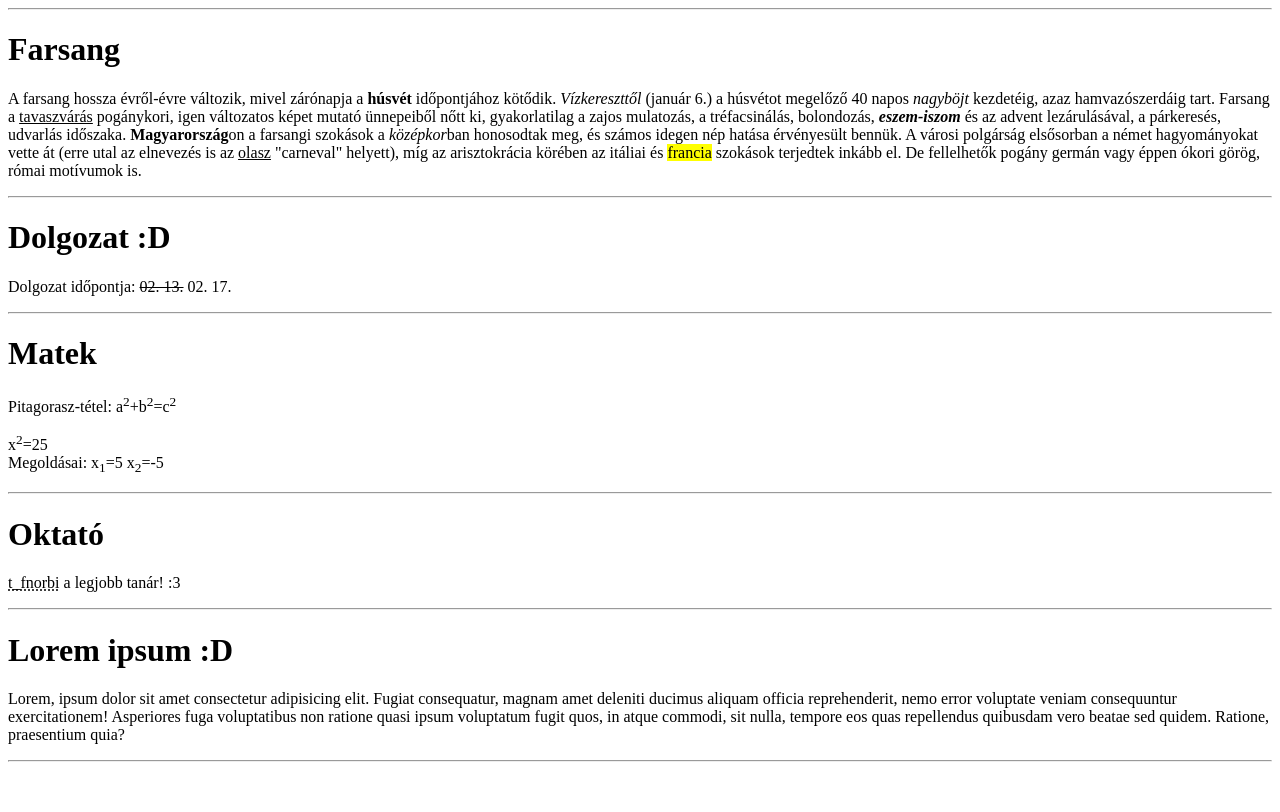
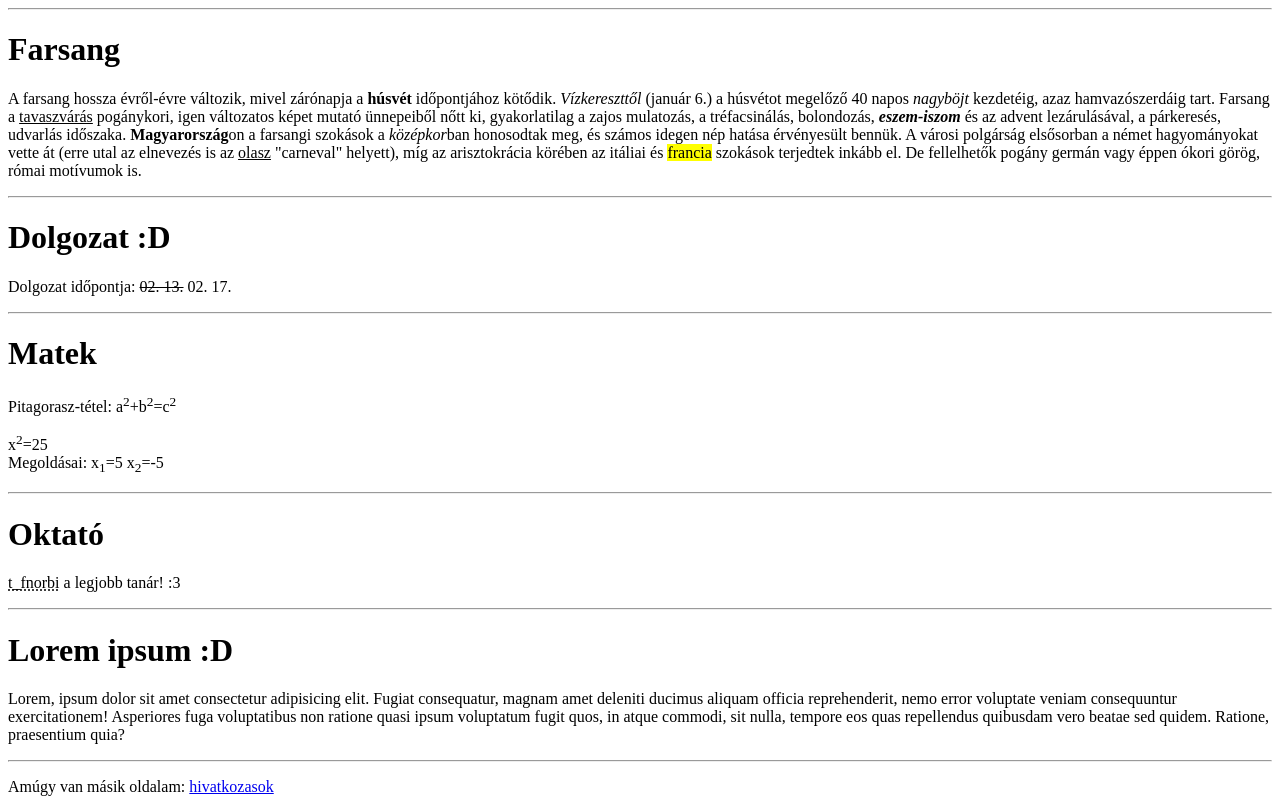
Before and after one commit to tothkatackik/Webfejlesztes, a plain HTML site: page HTML/kiemelesek.html in a window 1280 px wide. Drawn offline with Linux system fonts and the light colour scheme.

Commit message:
git switch again

```diff
--- a/HTML/kiemelesek.html
+++ b/HTML/kiemelesek.html
@@ -15,6 +15,7 @@
          <!-- title-akárminek adható, magyarázatszöveg -->
          <!-- span-nincs vizuális változás, title-höz tökéletes -->
          <!-- div-span, csak több sorba -->
+
     <hr>
     <h1>Farsang</h1>
     <p>A farsang hossza évről-évre változik, mivel zárónapja a <b>húsvét</b> időpontjához kötődik. <i>Vízkereszttől</i> (január 6.) a húsvétot megelőző 40 napos <i>nagyböjt</i> kezdetéig, azaz hamvazószerdáig tart. Farsang a <u>tavaszvárás</u> pogánykori, igen változatos képet mutató ünnepeiből nőtt ki, gyakorlatilag a zajos mulatozás, a tréfacsinálás, bolondozás, <b><i>eszem-iszom</i></b> és az advent lezárulásával, a párkeresés, udvarlás időszaka. <strong>Magyarország</strong>on a farsangi szokások a <em>középkor</em>ban honosodtak meg, és számos idegen nép hatása érvényesült bennük. A városi polgárság elsősorban a német hagyományokat vette át (erre utal az elnevezés is az <ins>olasz</ins> "carneval" helyett), míg az arisztokrácia körében az itáliai és <mark>francia</mark> szokások terjedtek inkább el. De fellelhetők pogány germán vagy éppen ókori görög, római motívumok is.</p>
@@ -33,5 +34,6 @@
     <h1>Lorem ipsum :D</h1>
     <p>Lorem, ipsum dolor sit amet consectetur adipisicing elit. Fugiat consequatur, magnam amet deleniti ducimus aliquam officia reprehenderit, nemo error voluptate veniam consequuntur exercitationem! Asperiores fuga voluptatibus non ratione quasi ipsum voluptatum fugit quos, in atque commodi, sit nulla, tempore eos quas repellendus quibusdam vero beatae sed quidem. Ratione, praesentium quia?</p>
     <hr>
+    <p>Amúgy van másik oldalam: <a href="hivatkozasok.html">hivatkozasok</a></p>
 </body>
 </html>
```
